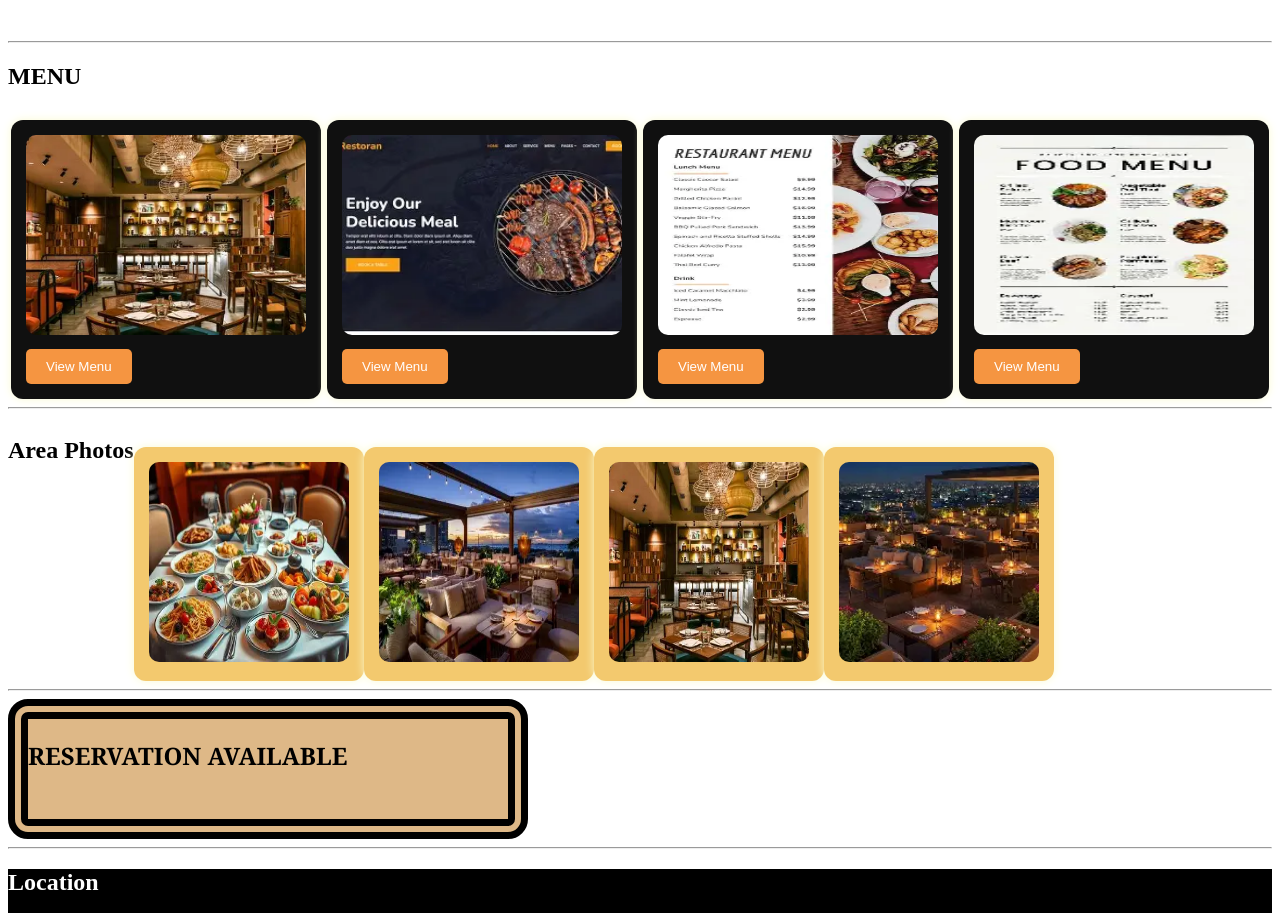
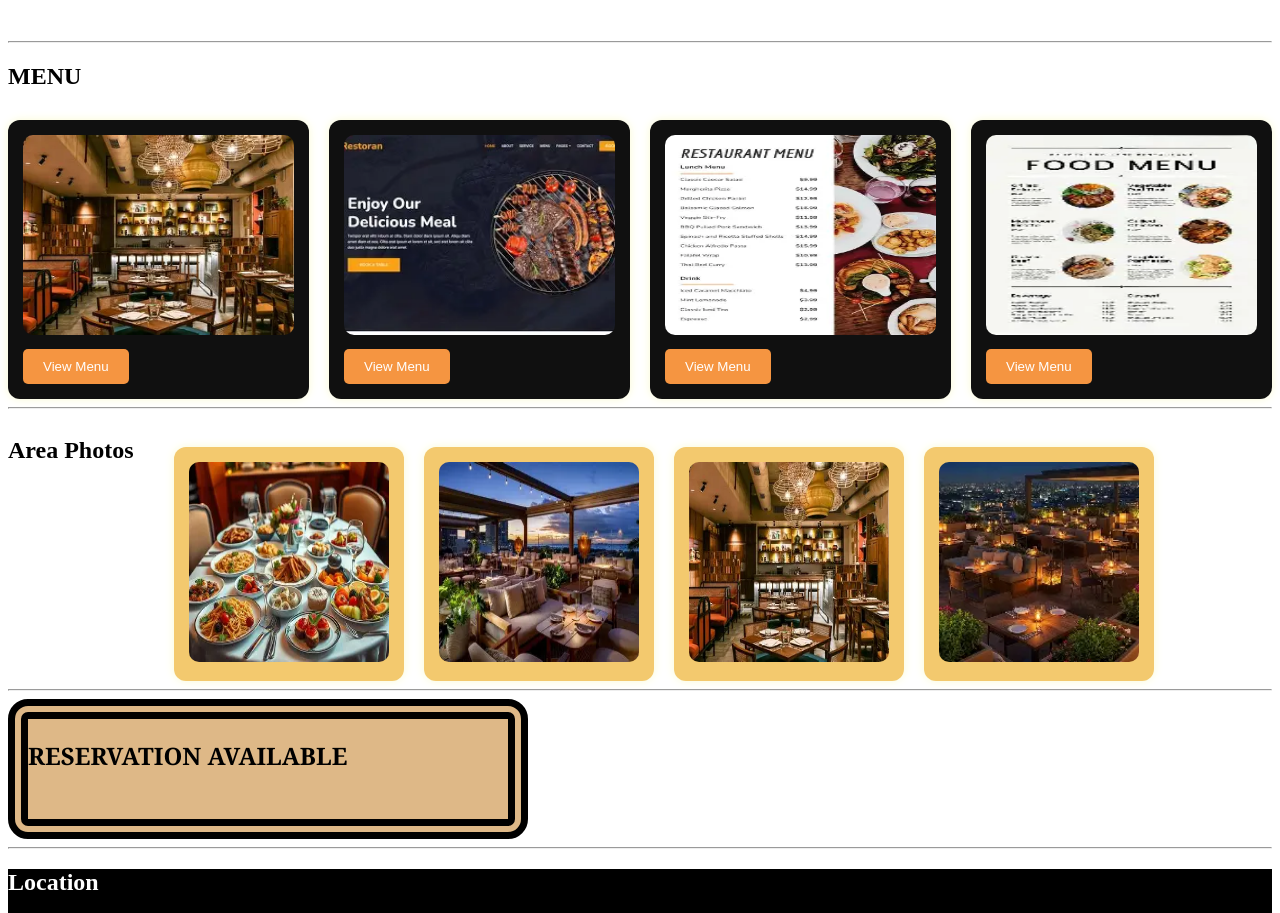
Before and after one commit to archimahajan420-a11y/pro, a plain HTML site: page index.html in a window 1280 px wide. Shown: the part 1057-1970 px from the top of the page. Drawn offline with Linux system fonts and the light colour scheme.

Commit message:
Updated website desgin

```diff
--- a/index.html
+++ b/index.html
@@ -139,6 +139,7 @@
         justify-content: space-around;
         display: flex;
         margin-top: 30px;
+        gap: 20px;
 
 
     }
@@ -166,6 +167,7 @@
         justify-content: space-around;
         display: flex;
         margin-top: 30px;
+        gap: 20px;
 
     }
     .archi{
@@ -198,6 +200,7 @@
  }
  .s{
     display: flex;
+    gap: 20px;
  }
 </style>
 <body>
```
Also changed, not shown: Reservation.html (+1 -0 lines).
